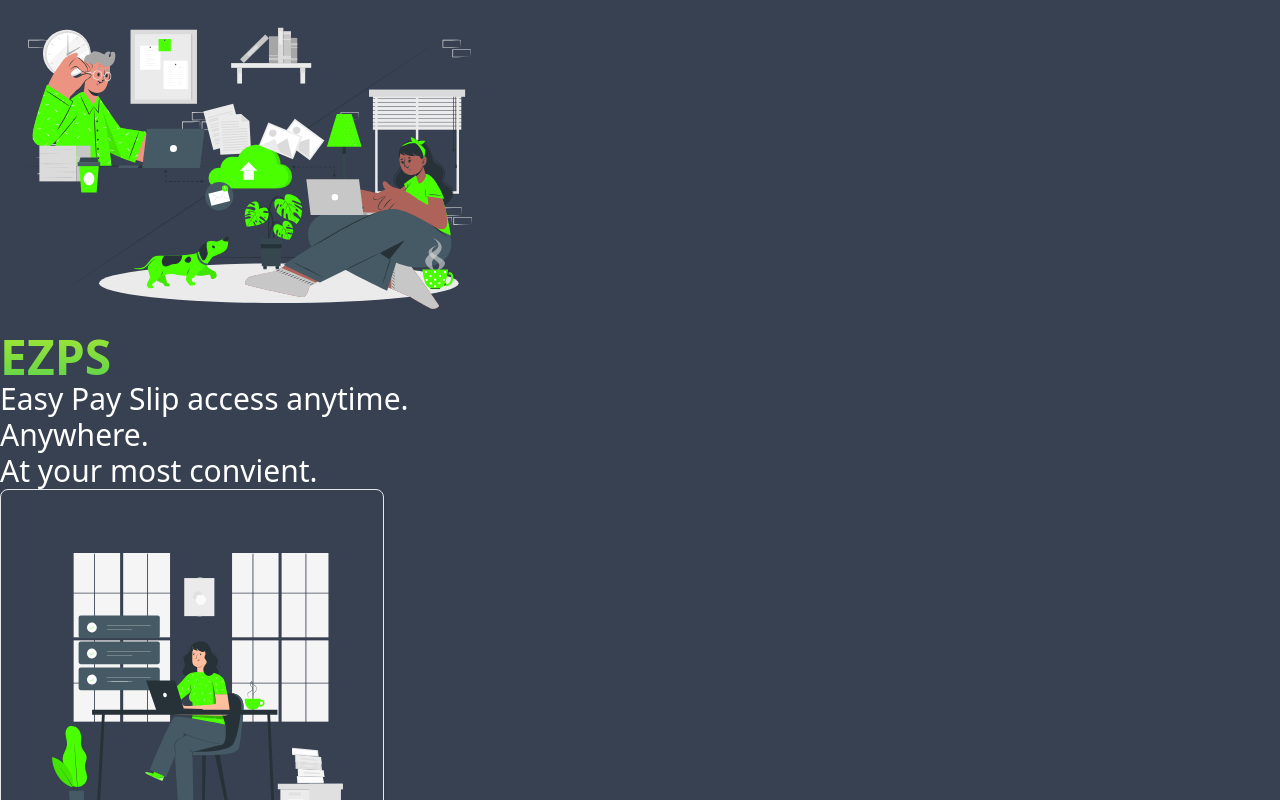
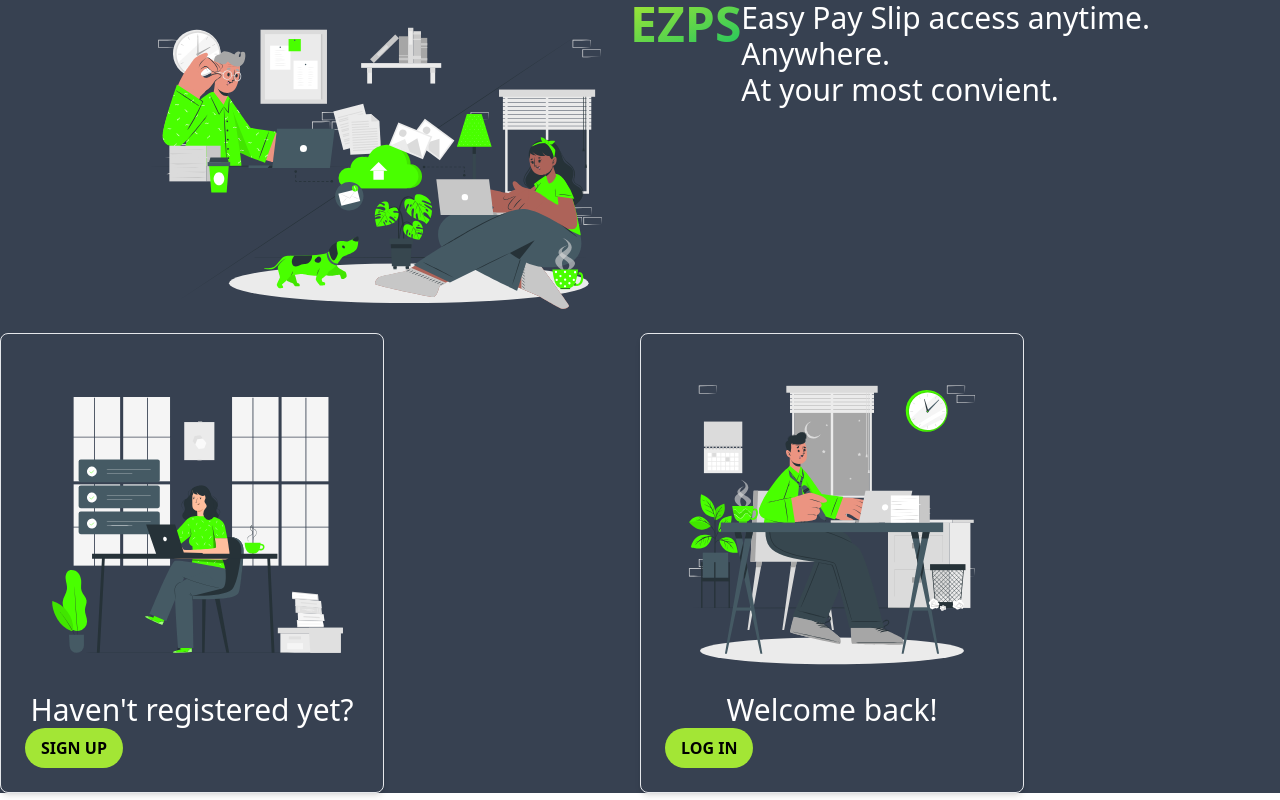
Before and after one commit to nameless0724/EZPS, a React (Create React App) app in the folder front_end/: page / in a window 1280 px wide. Shown: the top 800 px of the page. Built offline with nearby package versions, Linux system fonts and the light colour scheme.

Commit message:
UI on homepage

```diff
--- a/front_end/src/components/homepage/homepage.js
+++ b/front_end/src/components/homepage/homepage.js
@@ -6,19 +6,25 @@ import login from '../image/login.svg';
 function HomePage() {
     return (
         <div className="bg-gray-700">
-            <img className="md:auto" src={main} alt="main" width="500" height="512"></img>
-            <div className="container mx-auto">
-                <h1 className="content-start text-5xl text-left font-extrabold text-transparent bg-clip-text bg-gradient-to-br from-lime-400 to-green-500">EZPS</h1>
-                <p className="text-3xl text-left text-white">Easy Pay Slip access anytime.<br /> Anywhere.<br /> At your most convient.</p>
+            <div className="flex flex-wrap place-content-center mx-auto md:auto">
+                <div>
+                    <img className="md:auto" src={main} alt="main" width="500" height="512"></img>
+                </div>
+                <div>
+                    <h1 className="text-5xl text-left font-extrabold text-transparent bg-clip-text bg-gradient-to-br from-lime-400 to-green-500">EZPS</h1>
+                </div>
+                <div>
+                    <p className="text-3xl text-white">Easy Pay Slip access anytime.<br /> Anywhere.<br /> At your most convient.</p>
+                </div>
             </div>
-            <div className="container mx-auto">
+            <div className="container grid grid-cols-2  mx-auto">
                 <div className="max-w-sm p-6 bg-gray-700 border border-gray-200 rounded-lg shadow-md dark:bg-gray-800 dark:border-gray-700">
-                    <img src={signup}></img>
+                    <img className="display:block" src={signup} alt="signup"></img>
                     <h3 className="text-3xl text-center text-white">Haven't registered yet?</h3>
                     <button className="bg-lime-400 hover:bg-green-500 text-black font-bold py-2 px-4 rounded-full"><a href="/signup">SIGN UP</a></button>
                 </div>
                 <div className="max-w-sm p-6 bg-gray-700 border border-gray-200 rounded-lg shadow-md dark:bg-gray-800 dark:border-gray-700">
-                    <img src={login}></img>
+                    <img className="display:block" src={login} alt="login"></img>
                     <h3 className="text-3xl text-center text-white">Welcome back!</h3>
                     <button className="bg-lime-400 hover:bg-green-500 text-black font-bold py-2 px-4 rounded-full"><a href="/login">LOG IN</a></button>
                 </div>
```
